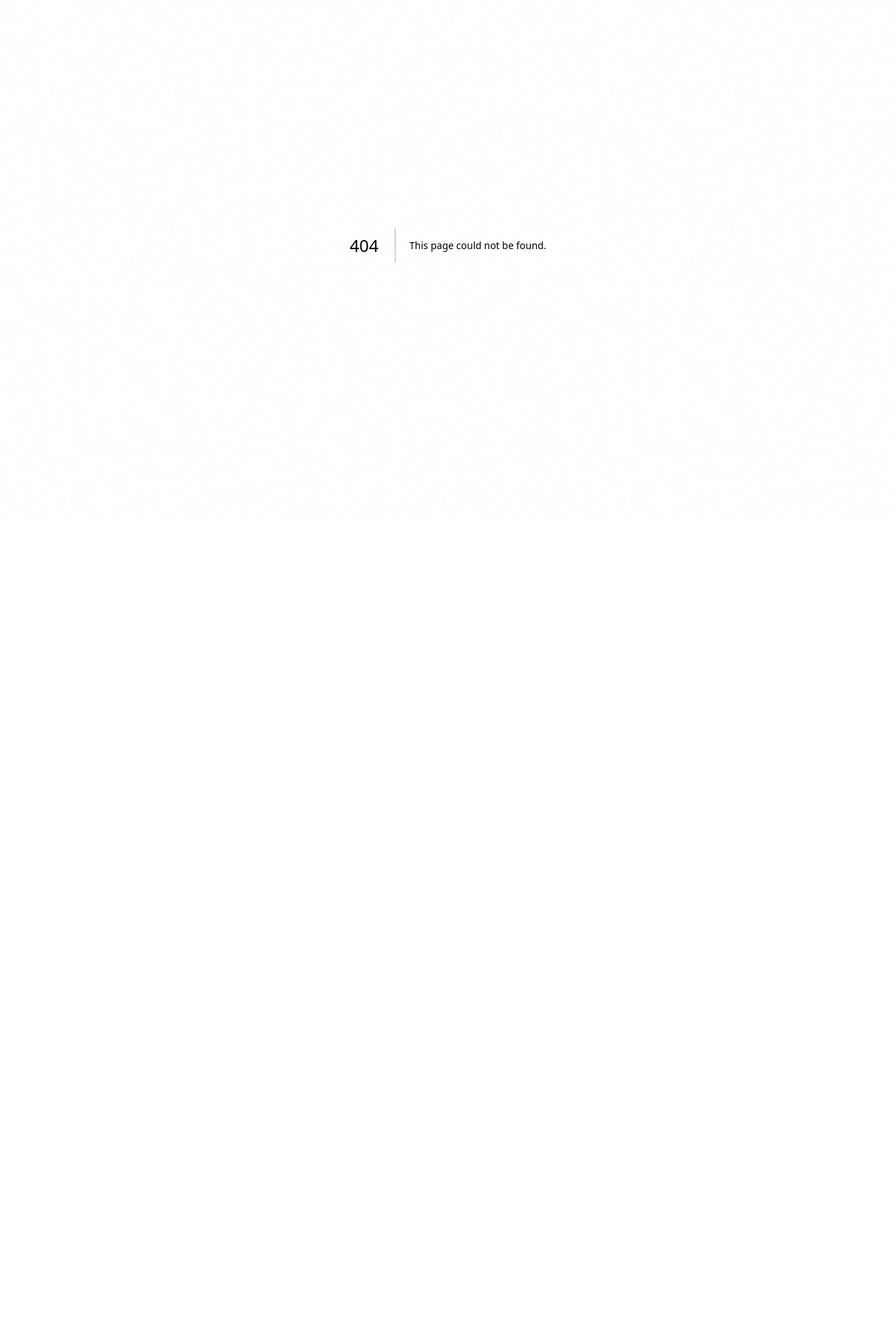
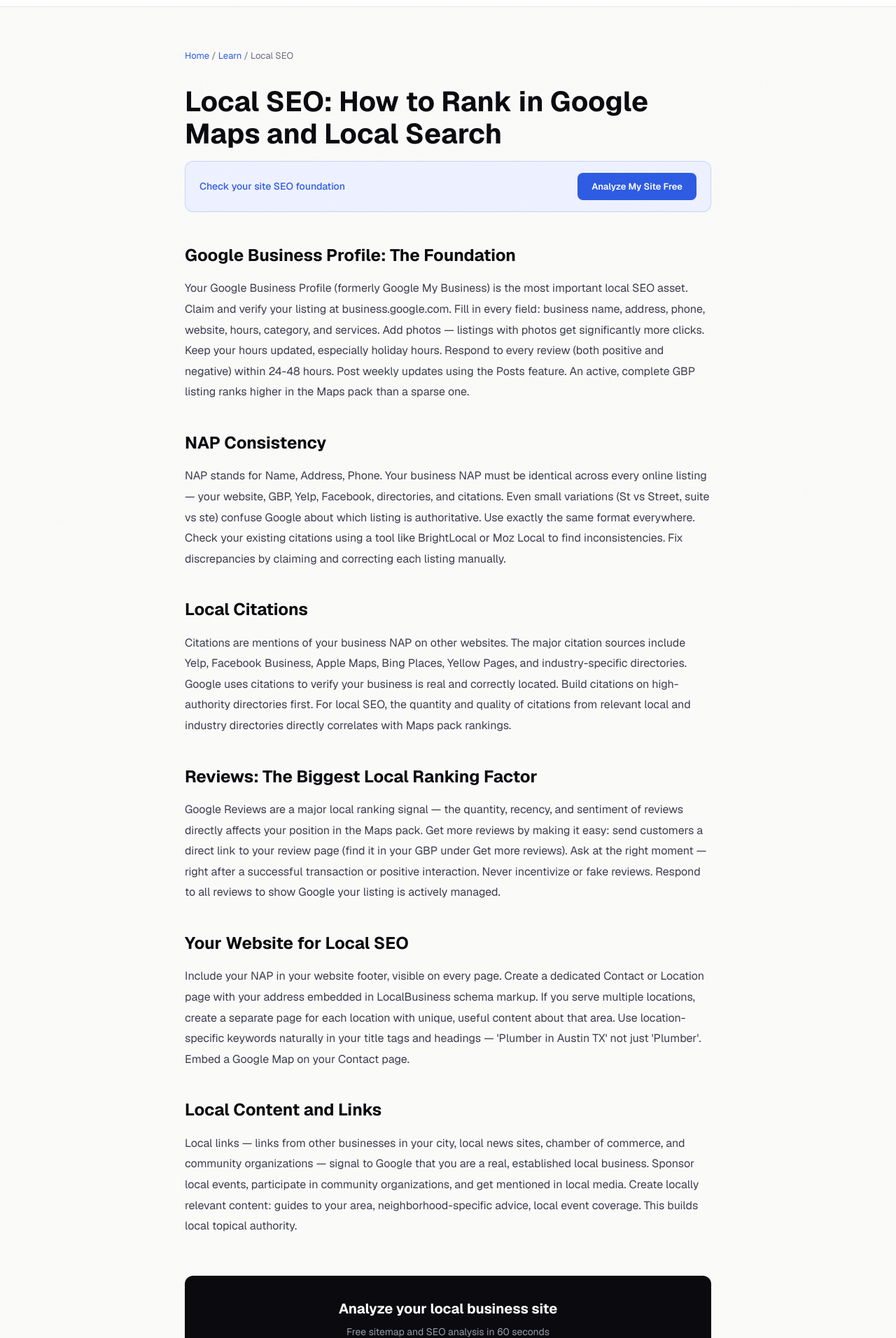
Before and after one commit to Watermelon-Coctail-Bar/sitemap-fixer, a Next.js app: page /learn/local-seo in a window 1280 px wide. Before the commit this address had no page. Shown: the part 50-1962 px from the top of the page at 70% size. Before the commit the page ends 800 px from the top, so only its background shows below. Built offline with nearby package versions, Linux system fonts and the light colour scheme.

Commit message:
Create page.tsx

```diff
--- /dev/null
+++ b/src/app/learn/local-seo/page.tsx
@@ -0,0 +1,43 @@
+import type { Metadata } from 'next';
+export const metadata: Metadata = {
+  title: 'Local SEO: How to Rank in Google Maps and Local Search | SitemapFixer',
+  description: "Local SEO gets your business in the Google Maps pack and local search results. Here is how Google Business Profile, local citations, reviews, and your website work together.",
+  alternates: { canonical: 'https://sitemapfixer.com/learn/local-seo' },
+};
+const sections = [
+  { h: "Google Business Profile: The Foundation", d: "Your Google Business Profile (formerly Google My Business) is the most important local SEO asset. Claim and verify your listing at business.google.com. Fill in every field: business name, address, phone, website, hours, category, and services. Add photos — listings with photos get significantly more clicks. Keep your hours updated, especially holiday hours. Respond to every review (both positive and negative) within 24-48 hours. Post weekly updates using the Posts feature. An active, complete GBP listing ranks higher in the Maps pack than a sparse one." },
+  { h: "NAP Consistency", d: "NAP stands for Name, Address, Phone. Your business NAP must be identical across every online listing — your website, GBP, Yelp, Facebook, directories, and citations. Even small variations (St vs Street, suite vs ste) confuse Google about which listing is authoritative. Use exactly the same format everywhere. Check your existing citations using a tool like BrightLocal or Moz Local to find inconsistencies. Fix discrepancies by claiming and correcting each listing manually." },
+  { h: "Local Citations", d: "Citations are mentions of your business NAP on other websites. The major citation sources include Yelp, Facebook Business, Apple Maps, Bing Places, Yellow Pages, and industry-specific directories. Google uses citations to verify your business is real and correctly located. Build citations on high-authority directories first. For local SEO, the quantity and quality of citations from relevant local and industry directories directly correlates with Maps pack rankings." },
+  { h: "Reviews: The Biggest Local Ranking Factor", d: "Google Reviews are a major local ranking signal — the quantity, recency, and sentiment of reviews directly affects your position in the Maps pack. Get more reviews by making it easy: send customers a direct link to your review page (find it in your GBP under Get more reviews). Ask at the right moment — right after a successful transaction or positive interaction. Never incentivize or fake reviews. Respond to all reviews to show Google your listing is actively managed." },
+  { h: "Your Website for Local SEO", d: "Include your NAP in your website footer, visible on every page. Create a dedicated Contact or Location page with your address embedded in LocalBusiness schema markup. If you serve multiple locations, create a separate page for each location with unique, useful content about that area. Use location-specific keywords naturally in your title tags and headings — 'Plumber in Austin TX' not just 'Plumber'. Embed a Google Map on your Contact page." },
+  { h: "Local Content and Links", d: "Local links — links from other businesses in your city, local news sites, chamber of commerce, and community organizations — signal to Google that you are a real, established local business. Sponsor local events, participate in community organizations, and get mentioned in local media. Create locally relevant content: guides to your area, neighborhood-specific advice, local event coverage. This builds local topical authority." },
+];
+export default function Page() {
+  return (
+    <div style={{ maxWidth: 800, margin: '0 auto', padding: '60px 24px' }}>
+      <nav style={{ fontSize: 13, color: '#6b6b7d', marginBottom: 32 }}>
+        <a href="/" style={{ color: '#2d5be3', textDecoration: 'none' }}>Home</a>{' / '}
+        <a href="/learn" style={{ color: '#2d5be3', textDecoration: 'none' }}>Learn</a>{' / '}
+        <span>Local SEO</span>
+      </nav>
+      <h1 style={{ fontSize: 40, fontWeight: 700, color: '#0a0a0f', marginBottom: 16, lineHeight: 1.15 }}>Local SEO: How to Rank in Google Maps and Local Search</h1>
+      <div style={{ background: '#eef1ff', border: '1px solid rgba(45,91,227,0.2)', borderRadius: 12, padding: '16px 20px', marginBottom: 40, display: 'flex', alignItems: 'center', justifyContent: 'space-between', gap: 16 }}>
+        <span style={{ fontSize: 14, color: '#2d5be3', fontWeight: 500 }}>Check your site SEO foundation</span>
+        <a href="/" style={{ background: '#2d5be3', color: 'white', padding: '10px 20px', borderRadius: 8, textDecoration: 'none', fontWeight: 600, fontSize: 13 }}>Analyze My Site Free</a>
+      </div>
+      <div style={{ fontSize: 16, color: '#3d3d4f', lineHeight: 1.85 }}>
+        {sections.map(({ h, d }) => (
+          <div key={h} style={{ marginBottom: 36 }}>
+            <h2 style={{ fontSize: 24, fontWeight: 700, color: '#0a0a0f', marginBottom: 10 }}>{h}</h2>
+            <p style={{ margin: 0 }}>{d}</p>
+          </div>
+        ))}
+      </div>
+      <div style={{ background: '#0a0a0f', borderRadius: 12, padding: '32px', textAlign: 'center', marginTop: 56 }}>
+        <div style={{ fontSize: 20, fontWeight: 700, color: 'white', marginBottom: 8 }}>Analyze your local business site</div>
+        <div style={{ color: '#9999aa', marginBottom: 20, fontSize: 14 }}>Free sitemap and SEO analysis in 60 seconds</div>
+        <a href="/" style={{ background: 'white', color: '#0a0a0f', padding: '14px 28px', borderRadius: 8, textDecoration: 'none', fontWeight: 700 }}>Analyze My Site Free</a>
+      </div>
+    </div>
+  );
+}
```
